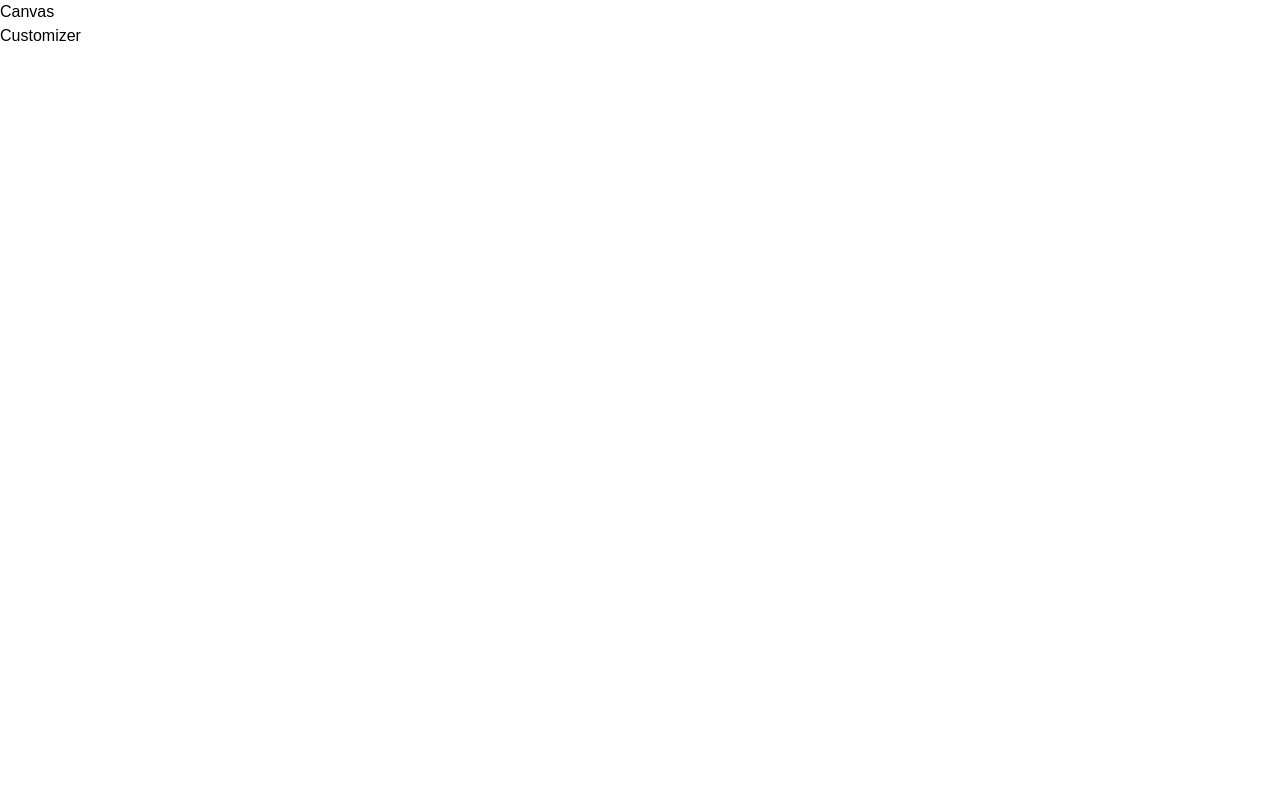
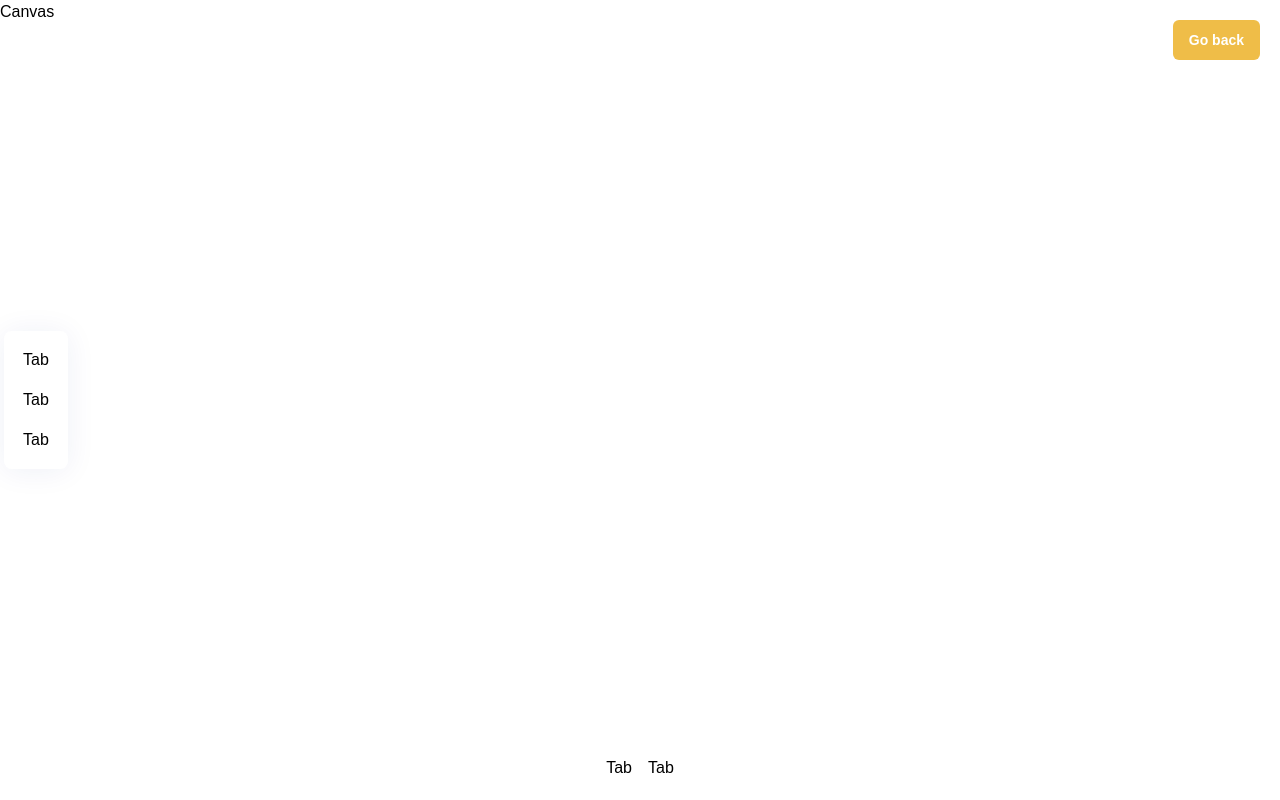
Before and after one commit to sobbey99/CustomizeProduct3D_ui, a React (Vite) app: page / in a window 1280 px wide. Both pictures are taken after a click on the button "Customize It". Built offline with nearby package versions, Linux system fonts and the light colour scheme; a web font is replaced by a local one.

Commit message:
customizer layout

```diff
--- /dev/null
+++ b/src/components/AiPicker.jsx
@@ -0,0 +1,5 @@
+const AiPicker = () => {
+  return <div>AiPicker</div>;
+};
+
+export default AiPicker;
--- /dev/null
+++ b/src/components/ColorPicker.jsx
@@ -0,0 +1,5 @@
+const ColorPicker = () => {
+  return <div>ColorPicker</div>;
+};
+
+export default ColorPicker;
--- /dev/null
+++ b/src/components/FilePicker.jsx
@@ -0,0 +1,5 @@
+const FilePicker = () => {
+  return <div>FilePicker</div>;
+};
+
+export default FilePicker;
--- /dev/null
+++ b/src/components/Tab.jsx
@@ -0,0 +1,5 @@
+const Tab = () => {
+  return <div>Tab</div>;
+};
+
+export default Tab;
--- a/src/components/index.js
+++ b/src/components/index.js
@@ -1,3 +1,7 @@
 import CustomButton from "./CustomButton";
+import AiPicker from "./AiPicker";
+import ColorPicker from "./ColorPicker";
+import FilePicker from "./FilePicker";
+import Tab from "./Tab";
 
-export { CustomButton };
+export { CustomButton, AiPicker, ColorPicker, FilePicker, Tab };
--- a/src/pages/Customizer.jsx
+++ b/src/pages/Customizer.jsx
@@ -1,5 +1,75 @@
+import { AnimatePresence, motion } from "framer-motion";
+import { useEffect, useState } from "react";
+import { useSnapshot } from "valtio";
+
+import config from "../config/config";
+import state from "../store";
+import { download } from "../assets";
+import { downloadCanvasToImage, reader } from "../config/helpers";
+import { EditorTabs, FilterTabs, DecalTypes } from "../config/constants";
+
+import { fadeAnimation, slideAnimation } from "../config/motion";
+import {
+  AiPicker,
+  ColorPicker,
+  CustomButton,
+  FilePicker,
+  Tab,
+} from "../components";
+
 const Customizer = () => {
-  return <div>Customizer</div>;
+  const snap = useSnapshot(state);
+
+  return (
+    <AnimatePresence>
+      {!snap.intro && (
+        <>
+          <motion.div
+            key="custom"
+            className="absolute top-0 left-0 z-10"
+            {...slideAnimation("left")}
+          >
+            <div className="flex items-center min-h-screen">
+              <div className="editortabs-container tabs">
+                {EditorTabs.map((tab) => (
+                  <Tab key={tab.name} tab={tab} handleClick={() => {}} />
+                ))}
+              </div>
+            </div>
+          </motion.div>
+
+          <motion.div
+            className="absolute z-10 top-5 right-5"
+            {...fadeAnimation}
+          >
+            <CustomButton
+              type="filled"
+              title="Go back"
+              handleClick={() => {
+                state.intro = true;
+              }}
+              customStyles="w-fit px-4 py-2.5 font-bold text-sm"
+            />
+          </motion.div>
+
+          <motion.div
+            className="filtertabs-container"
+            {...slideAnimation("up")}
+          >
+            {FilterTabs.map((tab) => (
+              <Tab
+                key={tab.name}
+                tab={tab}
+                isFilterTab
+                isActiveTab=""
+                handleClick={() => {}}
+              />
+            ))}
+          </motion.div>
+        </>
+      )}
+    </AnimatePresence>
+  );
 };
 
 export default Customizer;
```
